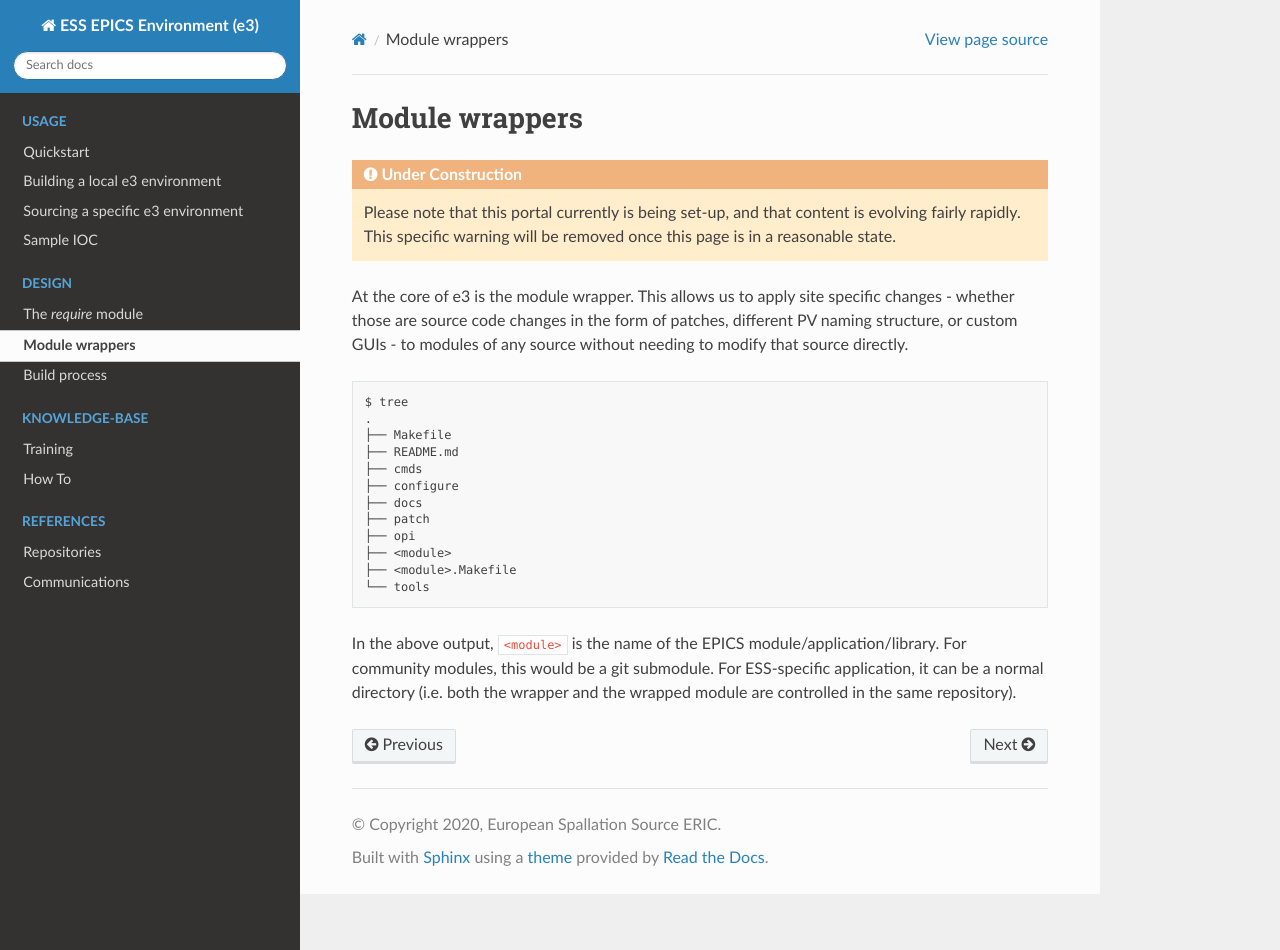
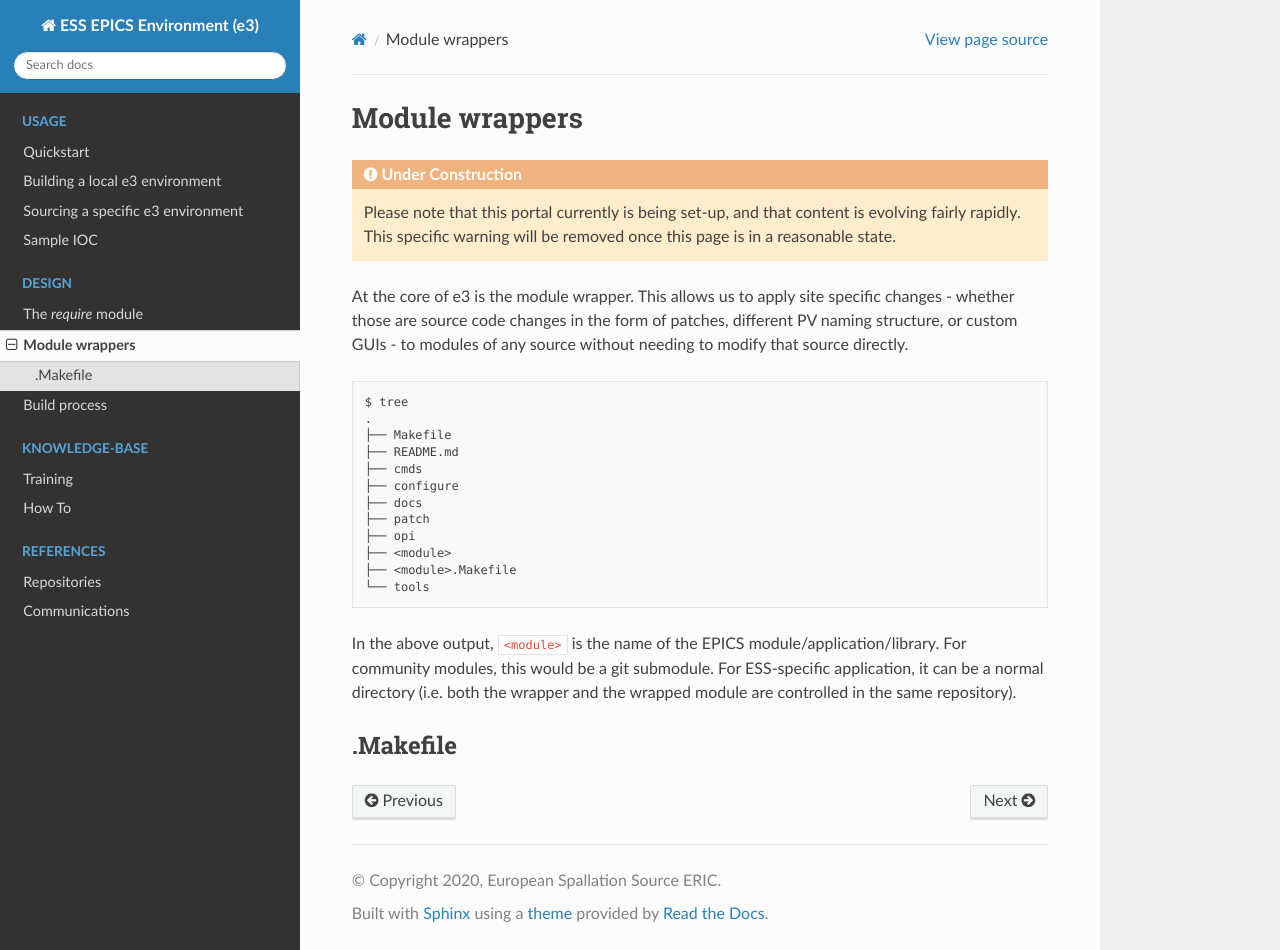
Before and after one commit to ttkorhonen/e3pages, a Sphinx documentation site: the page built from docs/design/wrappers.md, in a window 1280 px wide and 950 px high. Built offline with Sphinx 7.4.7 and the Read the Docs theme 2.0.0, drawn with Linux system fonts in a browser that asks for light colours.

Commit message:
minor changes to build process and wrapper pages

````diff
--- a/docs/design/wrappers.md
+++ b/docs/design/wrappers.md
@@ -24,3 +24,5 @@ $ tree
 ```
 
 In the above output, `<module>` is the name of the EPICS module/application/library. For community modules, this would be a git submodule. For ESS-specific application, it can be a normal directory (i.e. both the wrapper and the wrapped module are controlled in the same repository).
+
+## <module>.Makefile
````
Also changed, not shown: docs/design/build_process.md (+1 -2 lines).
